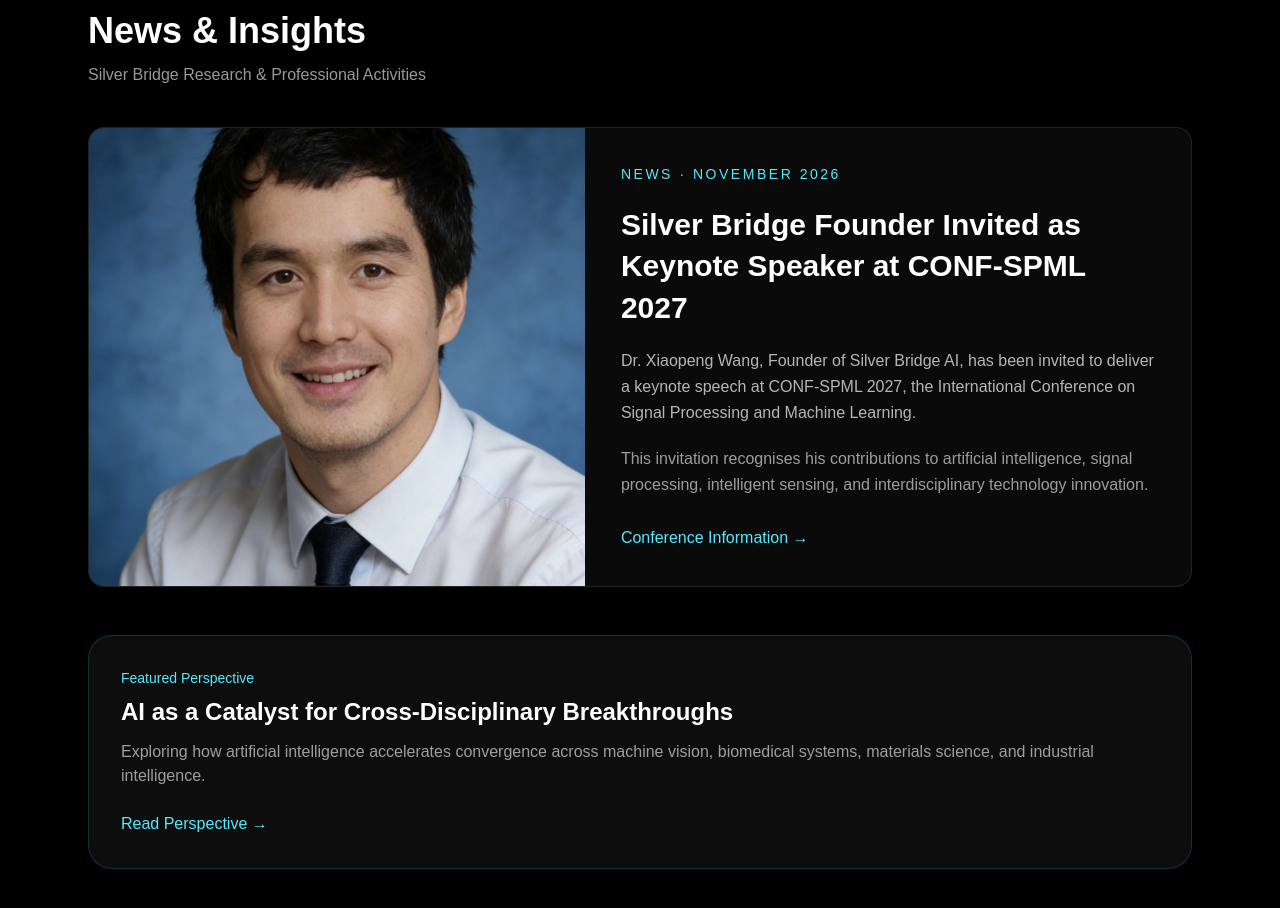
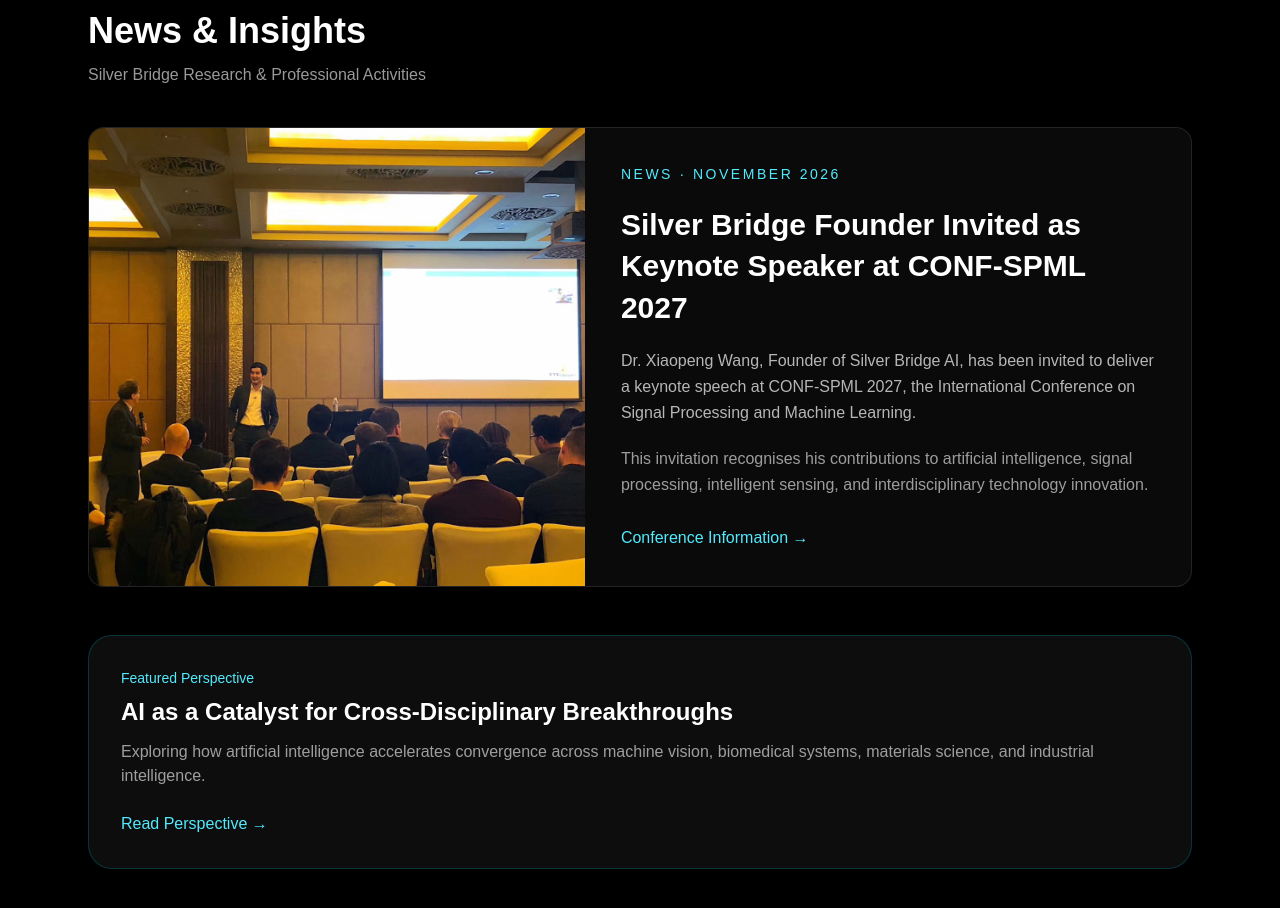
Before and after one commit to silverbridgeai/silverbridge-ai, a Next.js app: page / in a window 1280 px wide. Shown: the part 2760-3668 px from the top of the page. Built offline with nearby package versions, Linux system fonts and the light colour scheme.

Commit message:
Update news image source in page.tsx

```diff
--- a/app/page.tsx
+++ b/app/page.tsx
@@ -247,7 +247,7 @@ export default function SilverBridgeAIHomepage() {
             {/* News Image */}
             <div className="relative min-h-[280px] md:min-h-[390px]">
               <Image
-                src="/images/leo-wang-conf-spml-2027.jpg"
+                src="/images/leo-wang-conf-spml-2027_2.jpg"
                 alt="Dr Xiaopeng Wang, Founder of Silver Bridge AI"
                 fill
                 sizes="(max-width: 768px) 100vw, 45vw"
```
